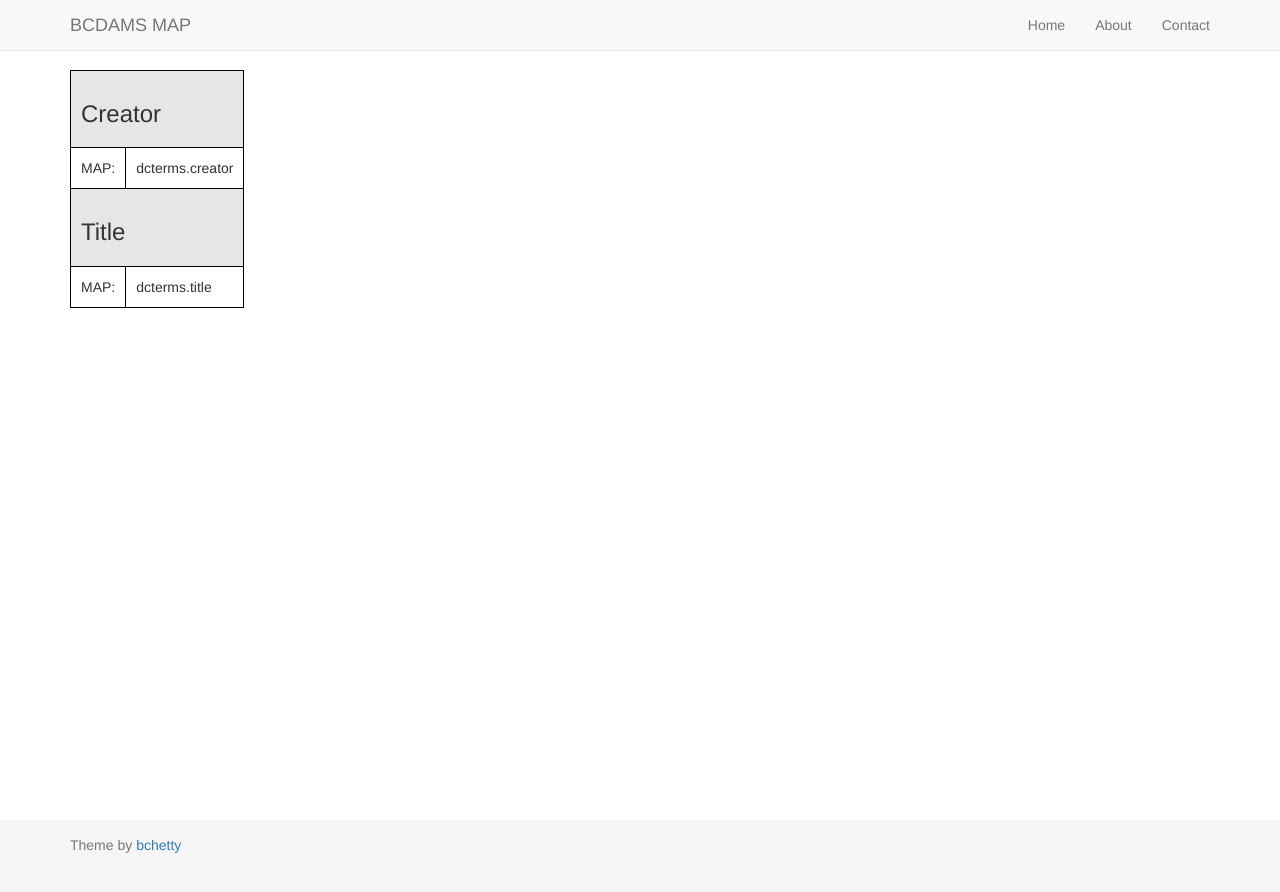
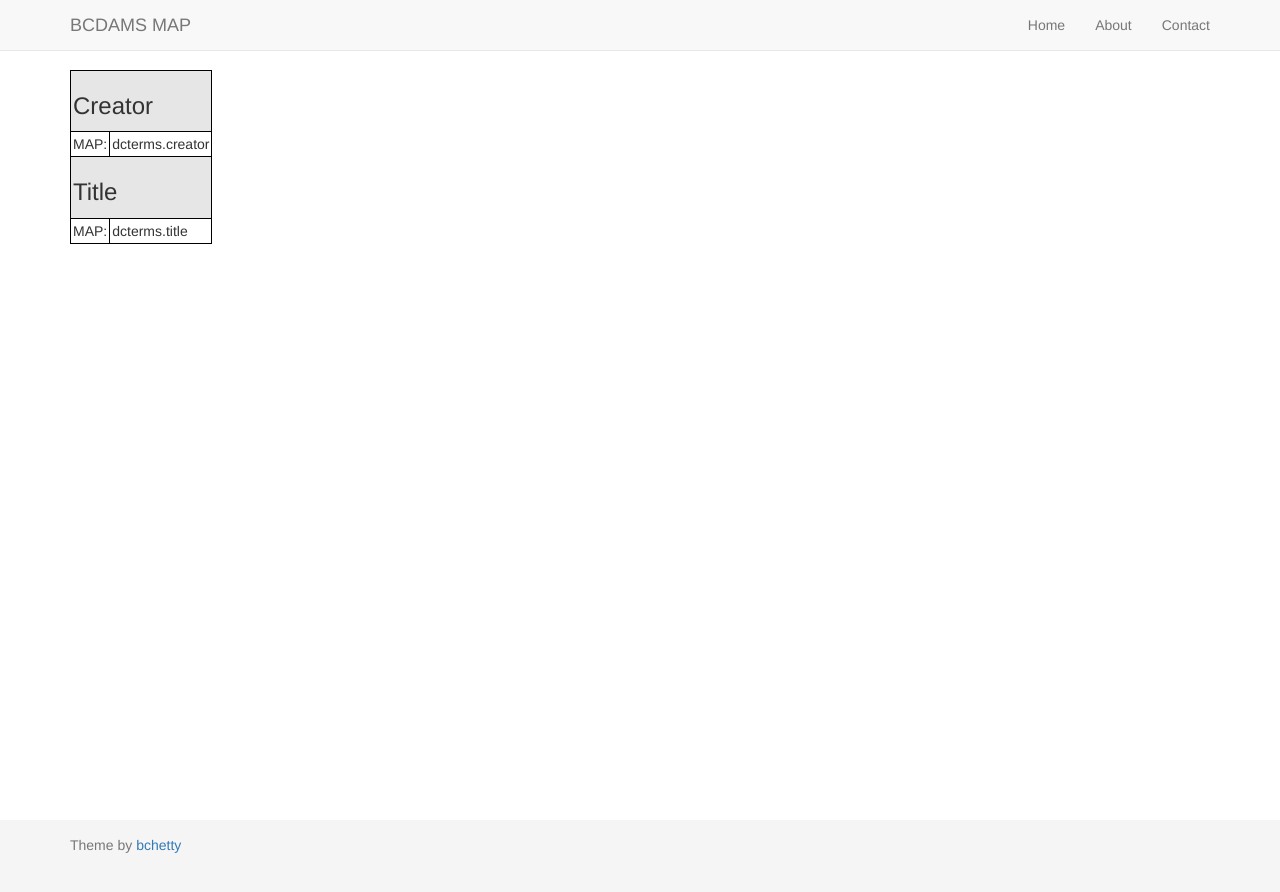
Before and after one commit to uhlibraries-digital/bcdams-map, a Jekyll site: the page built from index.html, in a window 1280 px wide. Shown: the top 892 px of the page. Built offline with Jekyll 4.4.1, drawn with Linux system fonts in a browser that asks for light colours; nearby versions of some CDN libraries; the list of posts is cut into pages by our own code.

Commit message:
decrease td padding

```diff
--- a/assets/css/custom.css
+++ b/assets/css/custom.css
@@ -30,7 +30,7 @@ table,
 th,
 td {
    border: 1px solid black;
-   padding: 10px;
+   padding: 2px;
 }
 
 th {
```
